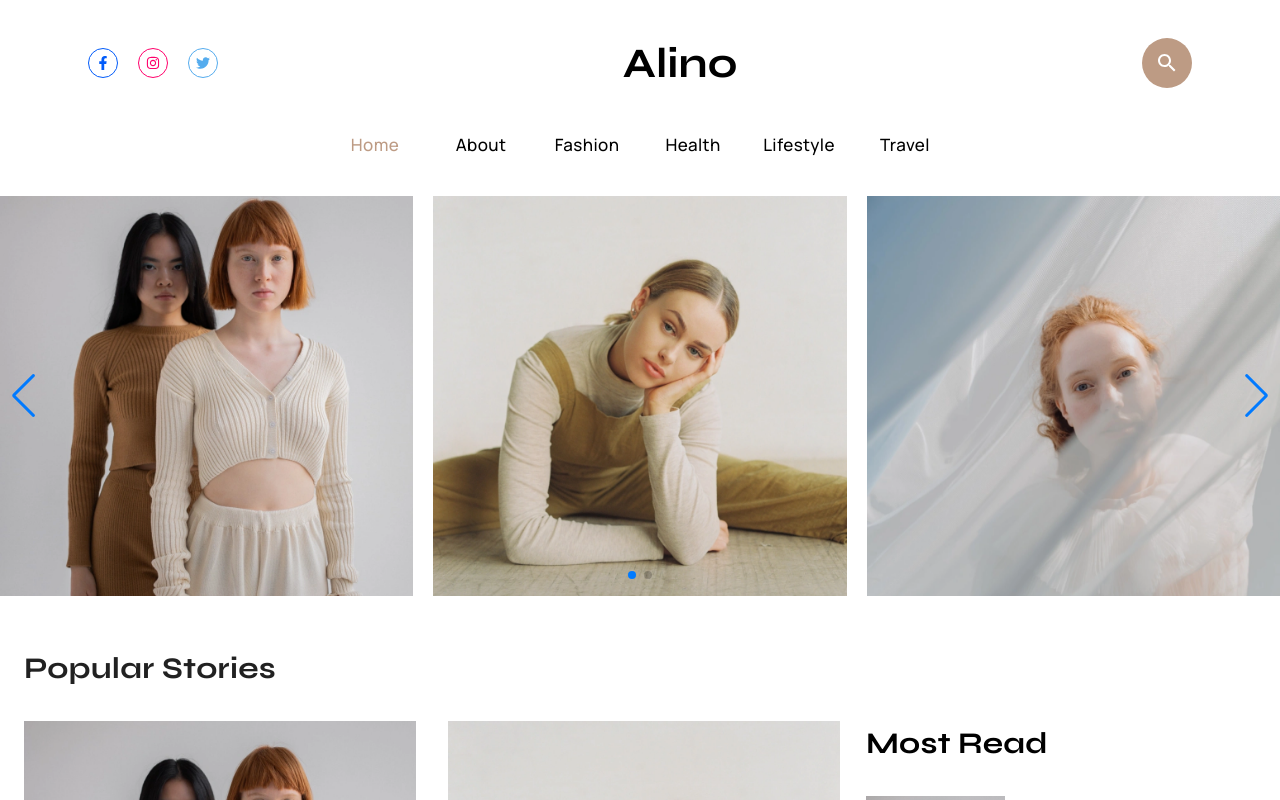
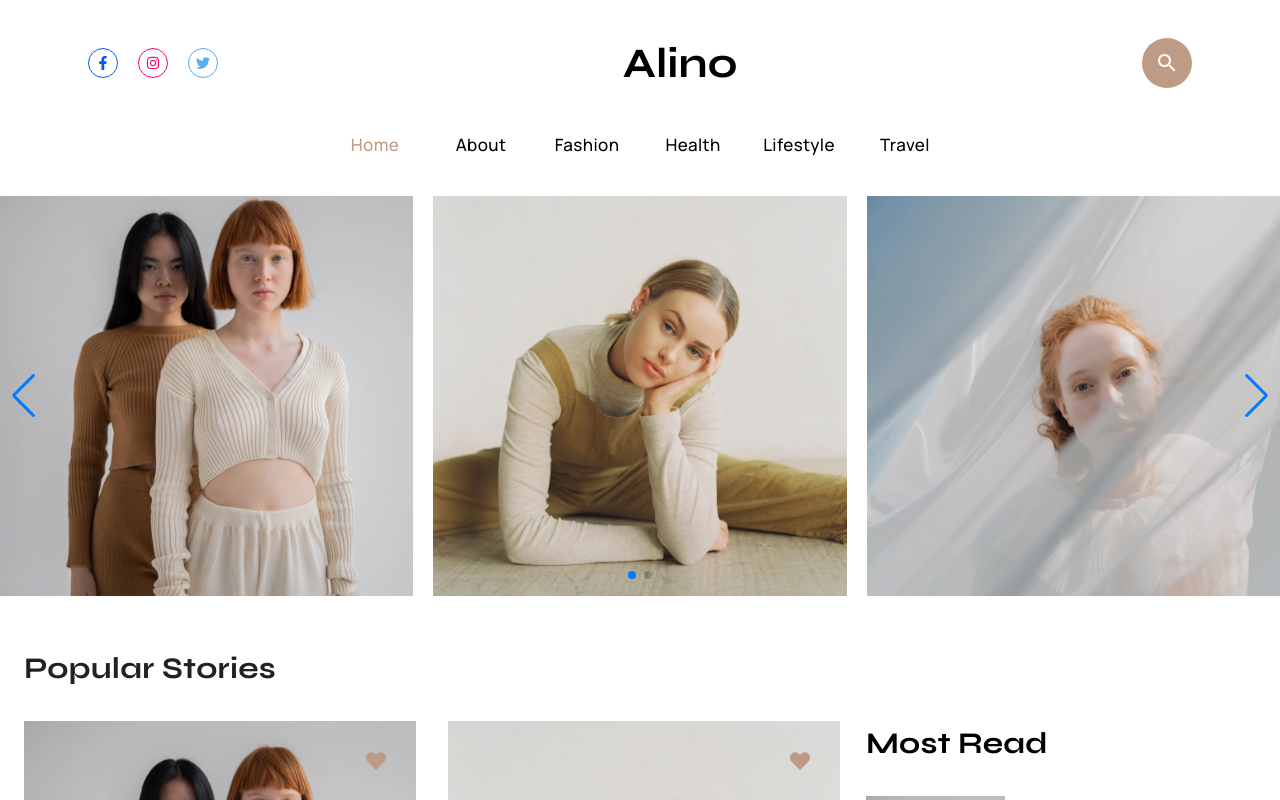
Before and after one commit to AnatoliiZh/react-project-control, a React (Create React App) app: page / in a window 1280 px wide. Shown: the top 800 px of the page. Built offline with nearby package versions, Linux system fonts and the light colour scheme.

Commit message:
add like to ArticleListItem

```diff
--- a/src/Pages/Home/Home.tsx
+++ b/src/Pages/Home/Home.tsx
@@ -17,8 +17,16 @@ import RecentMost from 'components/RecentMost/RecentMost'
 import Slider from 'components/Slider/Slider'
 import Subscribe from 'components/Subscribe/Subscribe'
 
-type Props = {}
-const Home = (props: Props) => {
+type Props = {
+    changeLike: (id: number) => void
+    articlesLikeState: ArticlesLikeState
+}
+
+type ArticlesLikeState = {
+    [id: number]: boolean
+}
+
+const Home = ({ changeLike, articlesLikeState }: Props) => {
     return (
         <>
             <Swiper
@@ -71,7 +79,10 @@ const Home = (props: Props) => {
                 </Typography>
                 <Grid container spacing={2}>
                     <Grid item xs={8}>
-                        <ArticlesList />
+                        <ArticlesList
+                            changeLike={changeLike}
+                            articlesLikeState={articlesLikeState}
+                        />
                     </Grid>
                     <Grid item xs={4}>
                         <MostRead id1={1} id2={2} id3={3} id4={4} />
@@ -87,7 +98,7 @@ const Home = (props: Props) => {
                     <img src="/images/banner.jpg" width="" alt="ads" />
                 </div>
             </Container>
-            <Subscribe/>
+            <Subscribe />
         </>
     )
 }
--- a/src/components/Articles/ArticlesList.tsx
+++ b/src/components/Articles/ArticlesList.tsx
@@ -11,9 +11,16 @@ type ArticleProps = {
     image: string
 }
 
-type Props = {}
+type Props = {
+    changeLike: (id: number) => void
+    articlesLikeState: ArticlesLikeState
+}
 
-const ArticlesList = (props: Props) => {
+type ArticlesLikeState = {
+    [id: number]: boolean
+}
+
+const ArticlesList = ({ changeLike, articlesLikeState }: Props) => {
     return (
         <>
             <Grid
@@ -36,11 +43,14 @@ const ArticlesList = (props: Props) => {
                         }: ArticleProps) => (
                             <Grid item xs={12} sm={6} md={6} key={id}>
                                 <ArticlesListItem
+                                    id={id}
                                     title={title}
                                     category={category}
                                     date={date}
                                     comments={comments}
                                     image={image}
+                                    changeLike={changeLike}
+                                    articlesLikeState={articlesLikeState}
                                 />
                             </Grid>
                         )
--- a/src/components/Articles/ArticlesListItem.scss
+++ b/src/components/Articles/ArticlesListItem.scss
@@ -73,8 +73,12 @@
     }
     .like{
         position: absolute;
-        bottom: 60px;
+        top: 30px;
         right: 30px;
+        .like-icon{
+            width: 20px;
+            height: 20px;
+        }
     }
 
 }
--- a/src/components/Articles/ArticlesListItem.tsx
+++ b/src/components/Articles/ArticlesListItem.tsx
@@ -1,4 +1,3 @@
-import { useState } from 'react'
 import { Card, CardContent } from '@mui/material'
 // import Typography from '@mui/material/Typography'
 
@@ -13,25 +12,35 @@ import LinkItem from 'components/LinkItem/LinkItem'
 import DateComments from 'components/DateComments/DateComments'
 
 type Props = {
+    id: number
     title: string
     category: string
     date: string
     comments: number
     image: string
+    changeLike: (id: number) => void
+    articlesLikeState: ArticlesLikeState
+}
+
+type ArticlesLikeState = {
+    [id: number]: boolean
 }
 
 const ArticlesListItem = ({
+    id,
     title,
     category,
     date,
     comments,
     image,
+    changeLike,
+    articlesLikeState,
 }: Props) => {
-    const [like, setLike] = useState<boolean>(false)
+    // const [like, setLike] = useState<boolean>(false)
 
-    const onLikeClick = () => {
-        setLike((prevState: boolean) => !prevState)
-    }
+    // const onLikeClick = () => {
+    //     setLike((prevState: boolean) => !prevState)
+    // }
     return (
         <Card
             className="article"
@@ -66,13 +75,20 @@ const ArticlesListItem = ({
                         <div className="article-comments">{comments}</div> */}
                         <DateComments date={date} comments={comments} />
                     </div>
-                    <div onClick={() => onLikeClick()}>
-                        {like ? (
+                    <div className="like" onClick={() => changeLike(id)}>
+                        {articlesLikeState[id] ? (
+                            <FaHeart className="like-icon" />
+                        ) : (
+                            <FaRegHeart className="like-icon" />
+                        )}
+                    </div>
+                    {/* <Button variant="outlined" onClick={() => changeLike(id)}>
+                        {articlesLikeState[id] ? (
                             <FaHeart className="like" />
                         ) : (
                             <FaRegHeart className="like" />
                         )}
-                    </div>
+                    </Button> */}
                 </div>
             </CardContent>
         </Card>
--- a/src/container/App/App.tsx
+++ b/src/container/App/App.tsx
@@ -4,7 +4,6 @@ import { StyledEngineProvider } from '@mui/material/styles'
 import Main from 'container/Main/Main'
 import Footer from 'container/Footer/Footer'
 import { useState } from 'react'
-
 
 type Props = {}
 
@@ -30,7 +29,10 @@ const App = (props: Props) => {
             <CssBaseline />
             <Header />
 
-            <Main />
+            <Main
+                changeLike={changeLike}
+                articlesLikeState={articlesLikeState}
+            />
             <Footer />
         </StyledEngineProvider>
     )
--- a/src/container/Main/Main.tsx
+++ b/src/container/Main/Main.tsx
@@ -8,12 +8,28 @@ import { Routes, Route } from 'react-router-dom'
 import 'swiper/css/bundle'
 import AboutPage from 'Pages/AboutPage/AboutPage'
 
-type Props = {}
-const Main = (props: Props) => {
+type Props = {
+    changeLike: (id: number) => void
+    articlesLikeState: ArticlesLikeState
+}
+
+type ArticlesLikeState = {
+    [id: number]: boolean
+}
+
+const Main = ({ changeLike, articlesLikeState }: Props) => {
     return (
         // <Container maxWidth={false} sx={{ padding: '50px 0' }}>
         <Routes>
-            <Route path="/" element={<Home />} />
+            <Route
+                path="/"
+                element={
+                    <Home
+                        changeLike={changeLike}
+                        articlesLikeState={articlesLikeState}
+                    />
+                }
+            />
             <Route path="about" element={<AboutPage />} />
             <Route path="fashion" element={<FashionPage />} />
             <Route path="health" element={<HealthPage />} />
```
